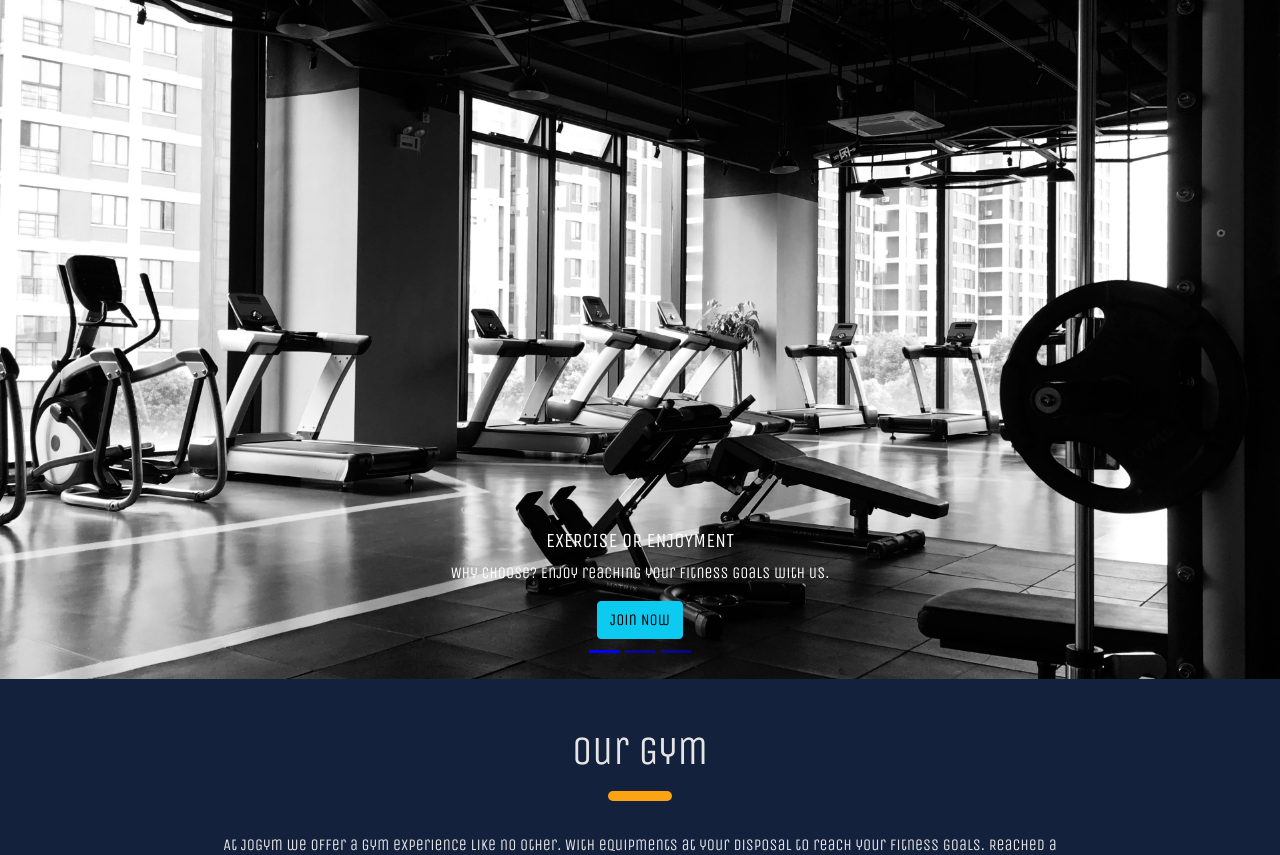
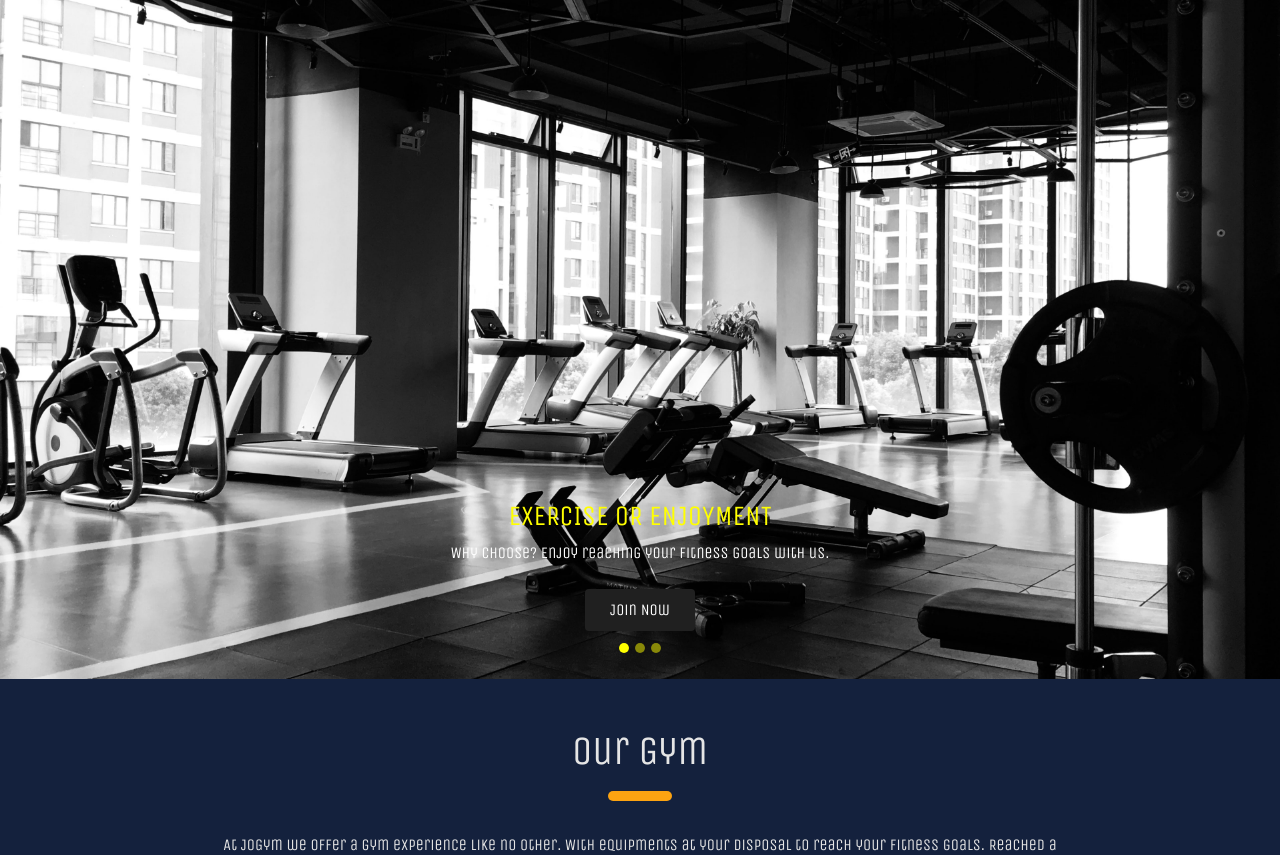
Before and after one commit to Code-Institute-Submissions/Zuhur-ms4_Feb, a Django app: page / in a window 1280 px wide. Shown: the part 57-912 px from the top of the page. Run offline with Django 4.2, Linux system fonts and the light colour scheme; parts of the project's set-up code (start-up, migrations or seed data) failed here and were passed over; some libraries are stand-ins or nearby versions; some web fonts are replaced.

Commit message:
Change the colouring of the text in carousel and restyle the carousel indicators

```diff
--- a/gym_app/templates/gym_app/home.html
+++ b/gym_app/templates/gym_app/home.html
@@ -16,23 +16,23 @@
     <div class="carousel-inner">
         <div class="carousel-item carousel-img1 active">
             <div class="carousel-caption">
-                <h5 class="text-uppercase">Exercise or Enjoyment</h5>
+                <h3 class="text-uppercase">Exercise or Enjoyment</h3>
                 <p>Why choose? Enjoy reaching your fitness goals with us.</p>
-                <button type="button" class="btn btn-info">Join Now</button>
+                <button type="button" class="btn my-2 px-4 py-2">Join Now</button>
             </div>
         </div>
         <div class="carousel-item carousel-img2">
             <div class="carousel-caption">
-                <h5 class="text-uppercase">Exercise or Enjoyment</h5>
+                <h3 class="text-uppercase">Exercise or Enjoyment</h3>
                 <p>Why choose? Enjoy reaching your fitness goals with us.</p>
-                <button type="button" class="btn btn-info">Join Now</button>
+                <button type="button" class="btn m-2 px-4 py-2" >Join Now</button>
             </div>
         </div>
         <div class="carousel-item carousel-img3">
             <div class="carousel-caption">
-                <h5 class="text-uppercase">Exercise or Enjoyment</h5>
+                <h3 class="text-uppercase">Exercise or Enjoyment</h3>
                 <p>Why choose? Enjoy reaching your fitness goals with us.</p>
-                <button type="button" class="btn btn-info">Join Now</button>
+                <button type="button" class="btn m-2 px-4 py-2">Join Now</button>
             </div>
         </div>
     </div>
--- a/static/css/base.css
+++ b/static/css/base.css
@@ -69,9 +69,20 @@ nav {
 }
 
 .carousel-indicators [data-bs-target] {
-    background-color: blue;
+    background-color: yellow;
+    height: 10px;
+    width: 10px;
+    border-radius: 100%;
 }
 
+.carousel h3 {
+    color: yellow;
+}
+
+.carousel-caption .btn {
+    background-color: #202020;
+    color: white;
+}
 
 /*------------------------------ HOME - our gym */
 
```
